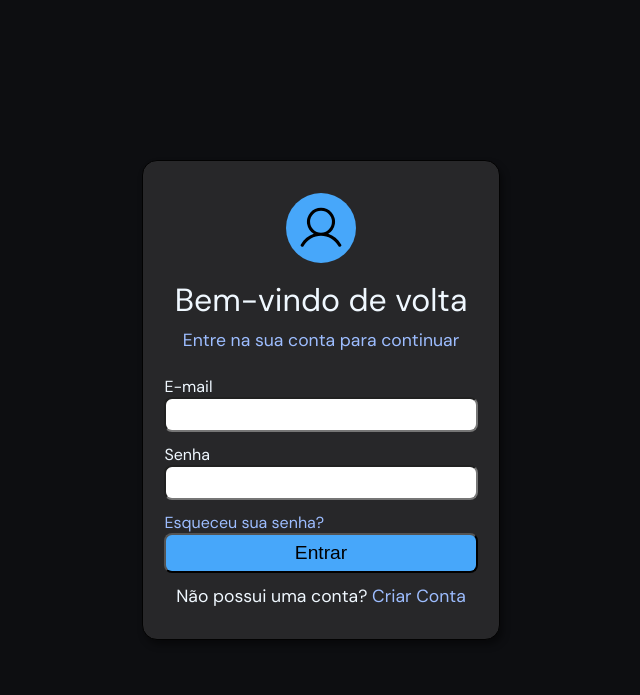
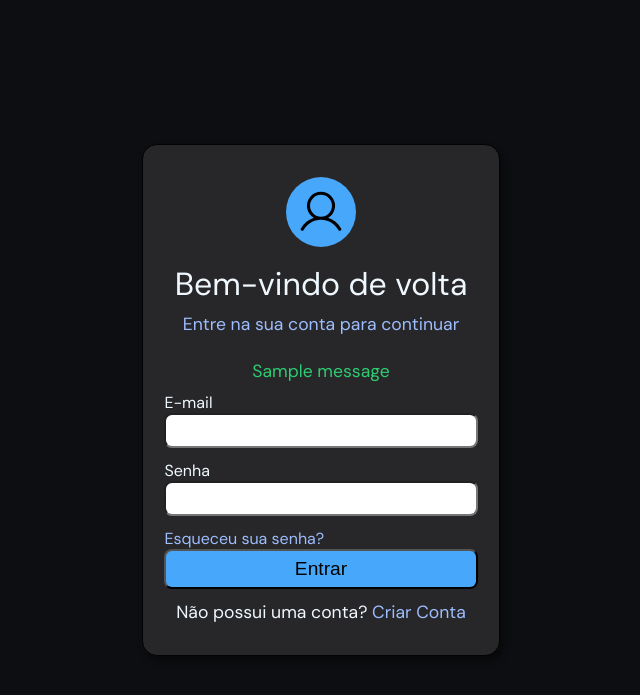
Before and after one commit to jvictor-sb/dashboard-financeiro, a Flask app: page /login in a window 1280 px wide. Shown: the top 695 px of the page, without its empty margins (319-959 px from the left). Run offline with Flask 3, Linux system fonts and the light colour scheme; one stand-in notice (Sample message) is shown.

Commit message:
fix(auth) Adiciona mensagem de email enviado

```diff
--- a/auth/extensions.py
+++ b/auth/extensions.py
@@ -3,4 +3,5 @@ from flask_mail import Mail
 
 lm = LoginManager()
 lm.login_view = 'auth.login'
+lm.login_message = ''
 mail = Mail()
--- a/static/auth.css
+++ b/static/auth.css
@@ -134,3 +134,7 @@ p {
 #card-text a:hover {
   text-decoration: underline;
 }
+
+#card-text p.success {
+    color: #2ecc71;
+}
--- a/templates/login.html
+++ b/templates/login.html
@@ -1,32 +1,57 @@
-<!DOCTYPE html>
+<!doctype html>
 <html lang="pt-br">
   <head>
-    <meta charset="UTF-8">
-    <meta name="viewport" content="width=device-width, initial-scale=1.0">
+    <meta charset="UTF-8" />
+    <meta name="viewport" content="width=device-width, initial-scale=1.0" />
     <title>Login</title>
-    <link rel="stylesheet" href="{{ url_for ('static', filename='auth.css') }}">
-        <link rel="icon" type="image/svg+xml" href="{{ url_for('static', filename='icons/favicon.svg') }}">
+    <link
+      rel="stylesheet"
+      href="{{ url_for ('static', filename='auth.css') }}"
+    />
+    <link
+      rel="icon"
+      type="image/svg+xml"
+      href="{{ url_for('static', filename='icons/favicon.svg') }}"
+    />
   </head>
   <body>
     <main>
       <div id="card-text">
         <div id="icon">
-                <img src="{{ url_for('static', filename='icons/user.svg') }}" alt="ícone de login">
+          <img
+            src="{{ url_for('static', filename='icons/user.svg') }}"
+            alt="ícone de login"
+          />
         </div>
         <h1>Bem-vindo de volta</h1>
         <p class="paragrafo">Entre na sua conta para continuar</p>
+        {% with messages = get_flashed_messages(with_categories=true) %} {% if
+        messages %} {% for category, message in messages %}
+        <p class="{{ category }}">{{ message }}</p>
+        {% endfor %} {% endif %} {% endwith %}
         <form action="/login" method="post">
-                <label for="email">E-mail</label><br>
-                <input type="email" name="email" id="email" required><br>
-                <label for="senha">Senha</label><br>
-                <input type="password" name="senha" id="senha" minlength="8" required><br>
-                <a class="recuperar_conta" href="{{ url_for('auth.password_reset') }}">Esqueceu sua senha?</a><br>
-                <input type="submit" value="Entrar">
+          <label for="email">E-mail</label><br />
+          <input type="email" name="email" id="email" required /><br />
+          <label for="senha">Senha</label><br />
+          <input
+            type="password"
+            name="senha"
+            id="senha"
+            minlength="8"
+            required
+          /><br />
+          <a class="recuperar_conta" href="{{ url_for('auth.password_reset') }}"
+            >Esqueceu sua senha?</a
+          ><br />
+          <input type="submit" value="Entrar" />
           {% if erro %}
           <p class="erro">{{ erro }}</p>
           {% endif %}
         </form>
-            <p id="return_cadastro">Não possui uma conta? <a href="{{ url_for('auth.cadastro') }}">Criar Conta</a></p>
+        <p id="return_cadastro">
+          Não possui uma conta?
+          <a href="{{ url_for('auth.cadastro') }}">Criar Conta</a>
+        </p>
       </div>
     </main>
   </body>
```
Lines whose indentation alone changed are shown as unchanged.
